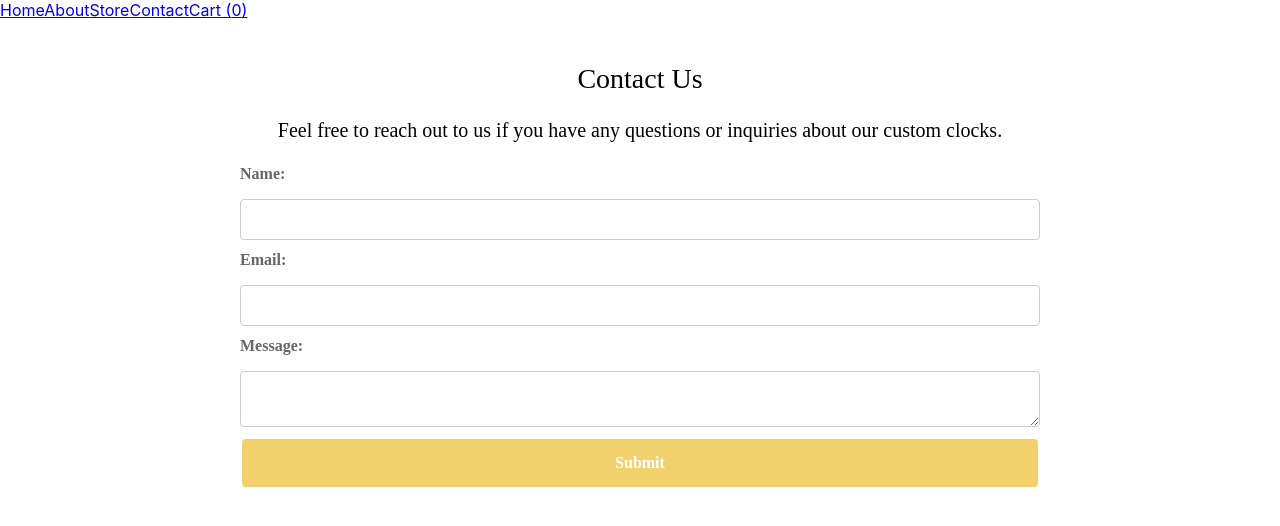
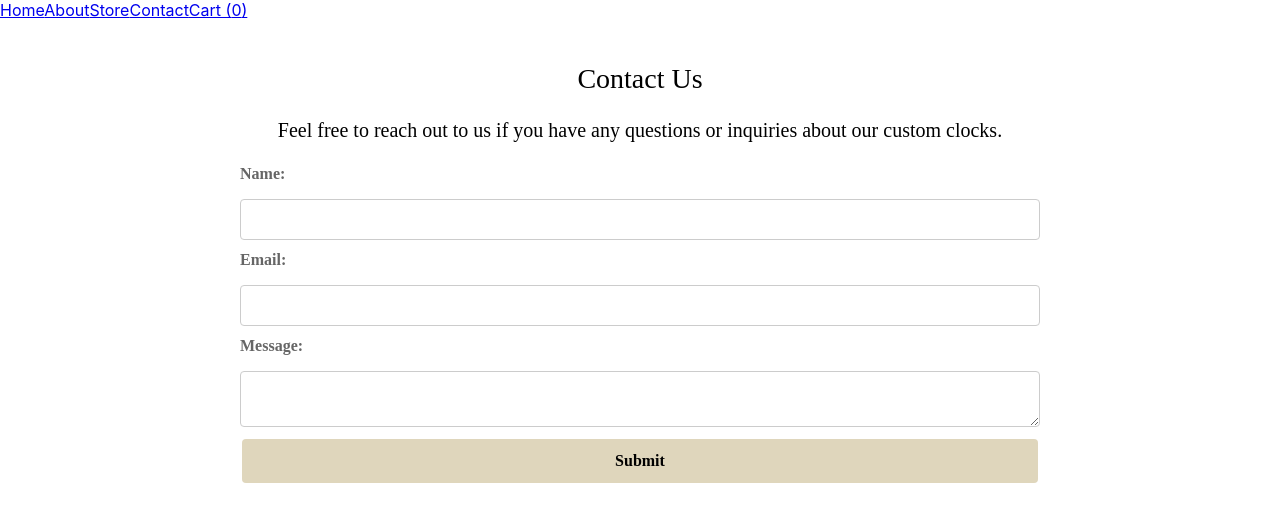
Before and after one commit to RobV34/T2-FINAL-SPRINT, a React (Create React App) app in the folder clocks/: page /contact in a window 1280 px wide. Shown: the top 526 px of the page. Built offline with nearby package versions, Linux system fonts and the light colour scheme.

Commit message:
Update Contact.css

```diff
--- a/clocks/src/components/contact/Contact.css
+++ b/clocks/src/components/contact/Contact.css
@@ -43,7 +43,7 @@
   margin-bottom: 15px;
 }
 
-button {
+button.contact-submit-button {
   background-color: rgba(191, 174, 122, 0.5);
   color: black;
   padding: 10px;
@@ -53,4 +53,9 @@
   line-height: 24px;
   letter-spacing: 0px;
   cursor: pointer;
+  transition: background-color 0.3s;
 }
+
+button.contact-submit-button:hover {
+  background-color:rgba(188, 171, 119, 0.2);
+}
```
